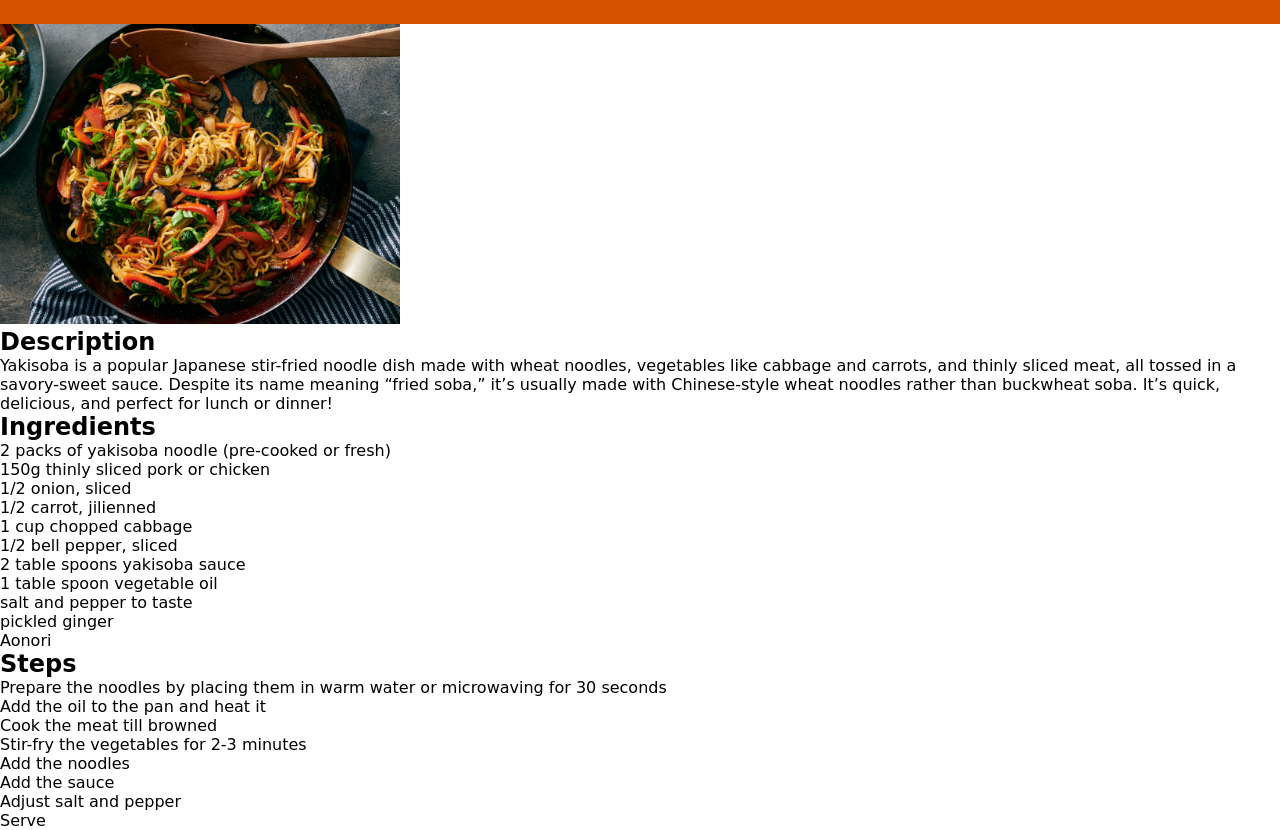
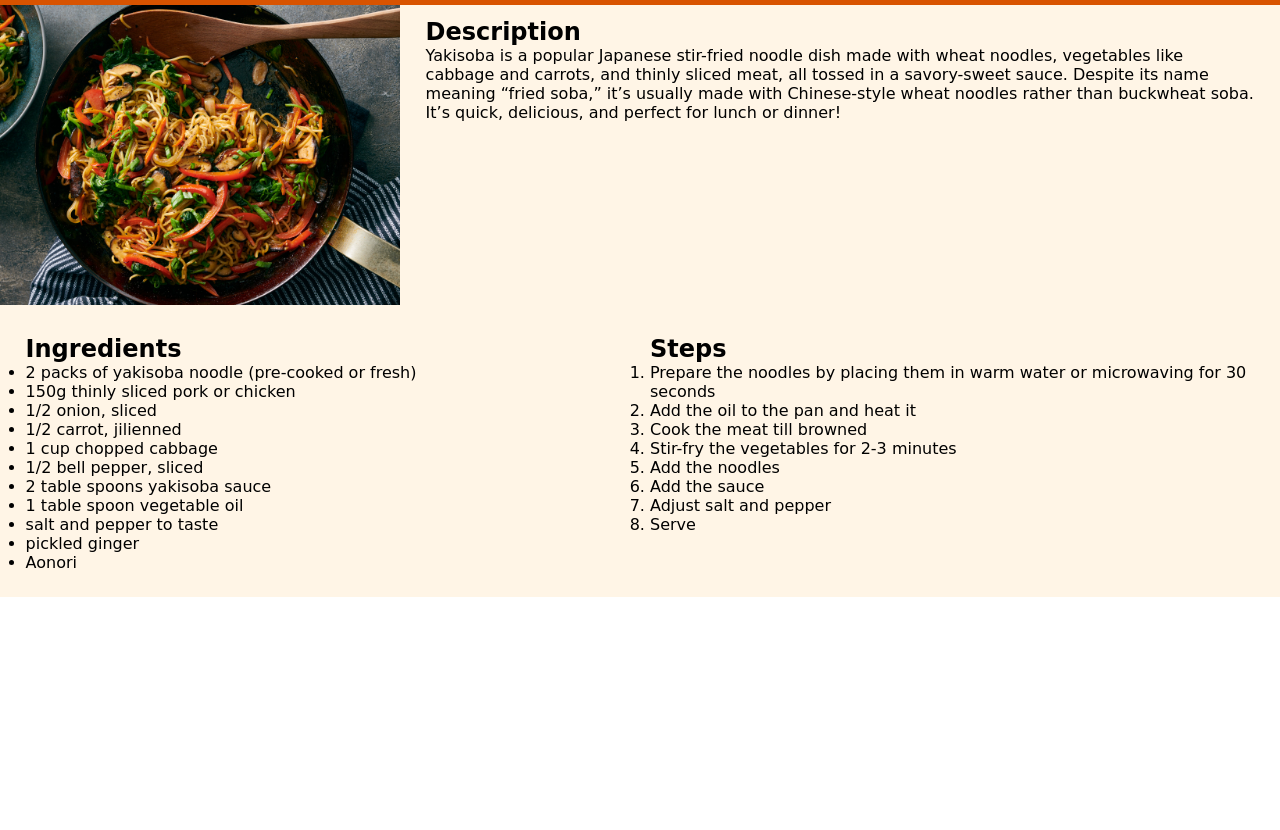
Before and after one commit to GYamaguchiC/odin-recipes, a plain HTML site: page recipes/yakisoba.html in a window 1280 px wide. Shown: the part 113-943 px from the top of the page. After the commit the page ends 800 px from the top, so only its background shows below. Drawn offline with Linux system fonts and the light colour scheme.

Commit message:
add details in yakisoba details
add sections and style for the divs

```diff
--- a/css/style.css
+++ b/css/style.css
@@ -8,6 +8,13 @@
 body, html{
     height: 100%;
 }
+
+.title-container.main-page h1 {
+  text-align: center;
+  width: 100%;
+  display: block;
+}
+
 
 .content-container{
     margin: 0 auto;
@@ -26,9 +33,7 @@ header{
 
 .content-container h1,
 .title-container h1{
-    text-align: center;
     width: 100%;
-    display: block;
 }
 
 .content-container .recipes-list{
@@ -56,8 +61,8 @@ nav ul{
 
 header{
     align-items:flex-start;
-    flex-direction: column;
     display: flex;
+    align-items: center;
 
 }
 
@@ -70,7 +75,26 @@ header nav a{
     color: black;
 }
 
+.food-basics {
+    display: flex;
+    background-color: rgb(255, 245, 230);
+}
 
 .description-container{
-    display: block;
+    margin: 1% 2%;
 }
+
+.details{
+    display: flex;
+    background-color: rgb(255, 245, 230);
+    gap: 20px;
+    padding: 2%;
+}
+
+.details .ingredients-container{
+    width: 50%;
+}
+
+.details .steps-container{
+    width: 50%;
+}
--- a/recipes/yakisoba.html
+++ b/recipes/yakisoba.html
@@ -18,17 +18,21 @@
             <h1>Yakisoba</h1>
         </div>
     </header>
+
+    <div class="food-basics">
         <div class="img-container">
             <img src="../img/yakisoba.jpg" alt="Picture of a stir fried yakisoba with vegetables in a iron gry pan" height="300">
         </div><!--img-container-->
 
 
-    <div class="description-cotainer">
+        <div class="description-container">
             <h2>Description</h2>
             <p>Yakisoba is a popular Japanese stir-fried noodle dish made with wheat noodles, vegetables like cabbage and carrots, and thinly sliced meat, all tossed in a savory-sweet sauce. Despite its name meaning “fried soba,” it’s usually made with Chinese-style wheat noodles rather than buckwheat soba. It’s quick, delicious, and perfect for lunch or dinner!</p>
         </div>
+    </div><!--food-basics-->
 
-
+    <div class="details">
+        <div class="ingredients-container">
             <h2>Ingredients</h2>
             <ul>
                 <li>2 packs of yakisoba noodle (pre-cooked or fresh)</li>
@@ -43,7 +47,9 @@
                 <li>pickled ginger</li>
                 <li>Aonori</li>
             </ul>
+        </div><!--ingredients-container-->
 
+        <div class="steps-container">
             <h2>Steps</h2>
             <ol>
                 <li>Prepare the noodles by placing them in warm water or microwaving for 30 seconds</li>
@@ -55,5 +61,7 @@
                 <li>Adjust salt and pepper</li>
                 <li>Serve</li>
             </ol>
+        </div><!--steps-container-->
+    </div><!--details-->
 </body>
 </html>
```
Also changed, not shown: index.html (+6 -3 lines). Lines whose indentation alone changed are shown as unchanged.
